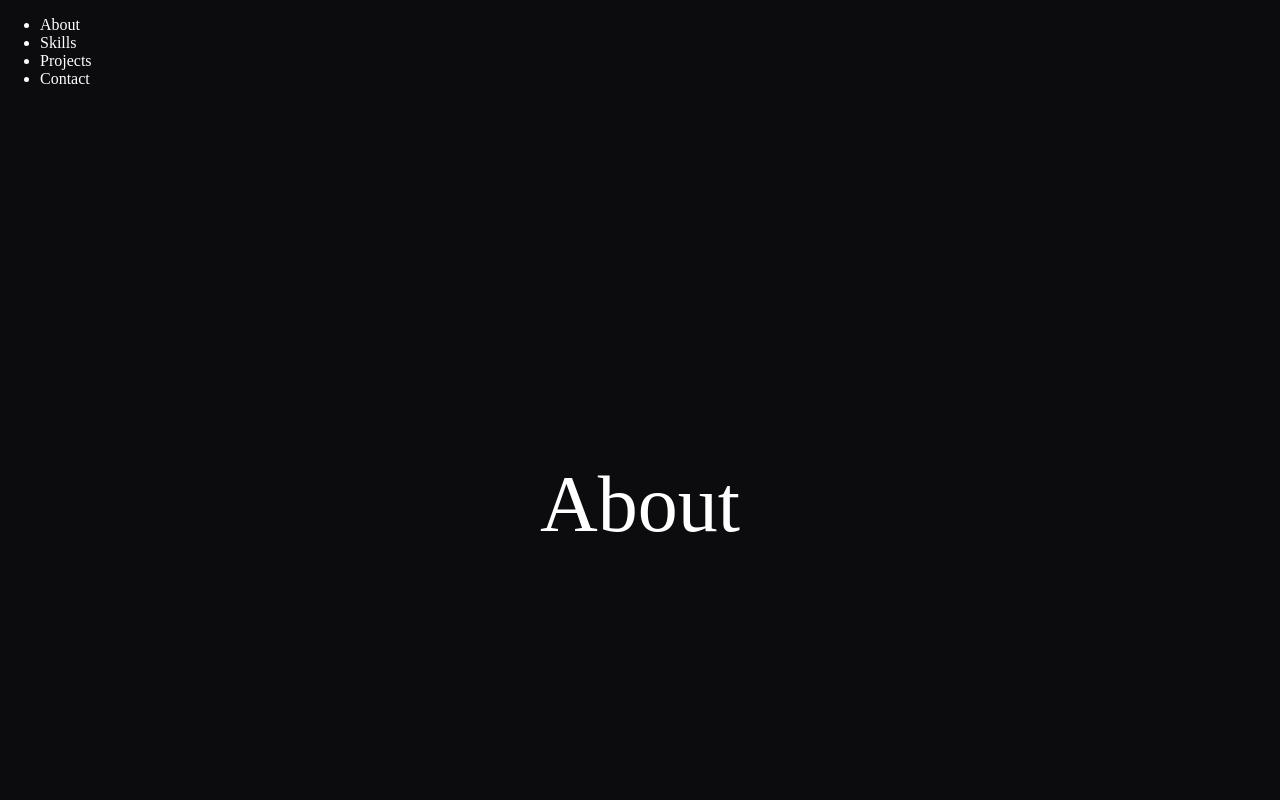
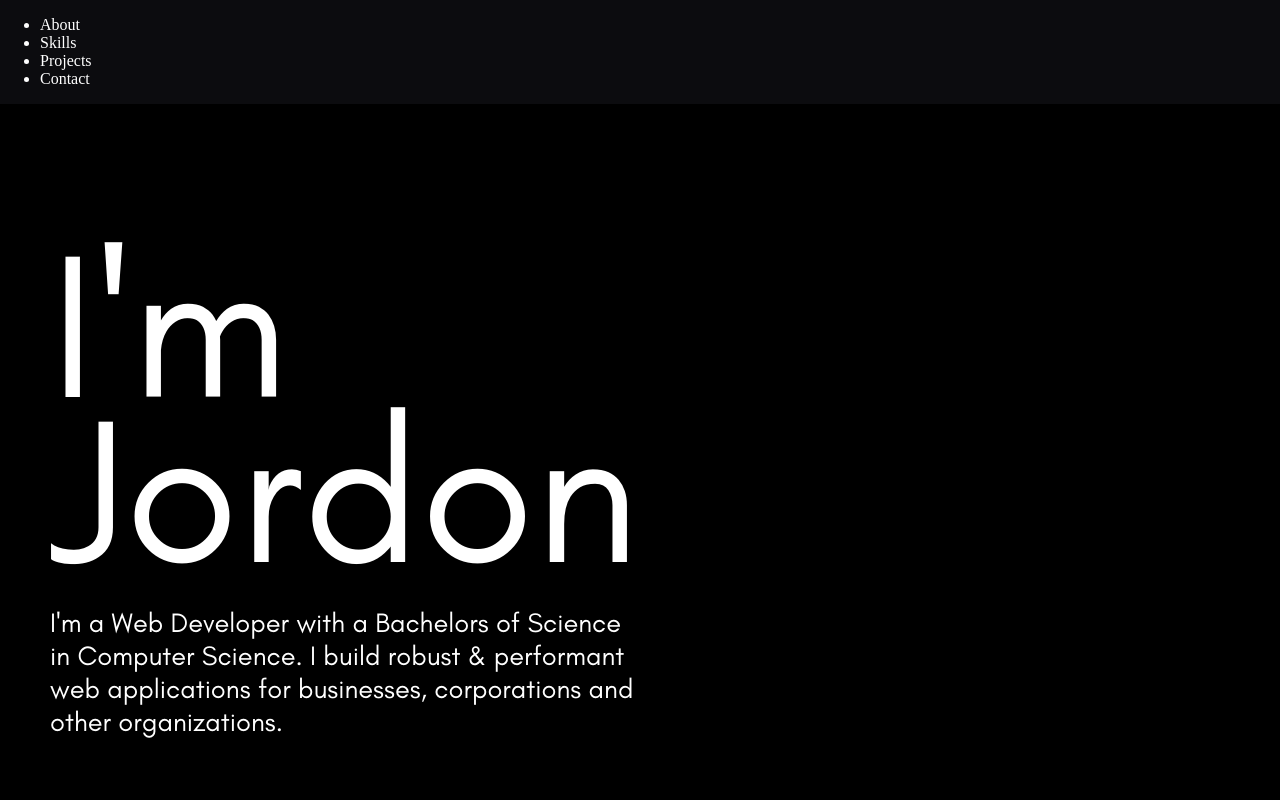
Before and after one commit to JordBant/PortfolioWebsite, a React (Vite) app: page / in a window 1280 px wide. Shown: the top 800 px of the page. Built offline with nearby package versions, Linux system fonts and the light colour scheme.

Commit message:
Building about Page. Building Nav bar that routes to other section on page

```diff
--- a/src/App.tsx
+++ b/src/App.tsx
@@ -2,6 +2,7 @@
 // import reactLogo from './assets/react.svg'
 // import viteLogo from '/vite.svg'
 import { SkillCardCrawler } from './containers/SkillCardCrawler/SkillCrawler'
+import { About } from './pages'
 import './styles/App.scss'
 
 function App() {
@@ -18,11 +19,12 @@ function App() {
           </ul>
         </nav>
       </header>
+      <About/>
+
       <div className='pages'>About</div>
       <div className='pages'>Skills</div>
       <div className='pages'>Projects</div>
       <div className='pages'>Contact</div>
-
       <SkillCardCrawler/>
     </>
       // <div className="about-body-container">
--- a/src/pages/About/About.tsx
+++ b/src/pages/About/About.tsx
@@ -2,16 +2,14 @@ import React from 'react'
 
 // type Props = {};
 
-export const About = (props: Props) => {
+export const About = () => {
   return (
     <div className="about-body-container">
-        <div className="about-body"
-        >
+      <div className="about-body">
         <h1 className="about-salutations"> I'm Jordon </h1>
         <p className="about-body-text">
-                    I am a Frontend Web Developer with a Bachelors of Science in Computer Science.
-                    I have a strong drive for creating robust, beautiful and
-                    performant web applications and websites.
+          I'm a Web Developer with a Bachelors of Science in Computer Science.
+          I build robust & performant web applications for businesses, corporations and other organizations.
         </p>
       </div>
       {/* <a href="https://vitejs.dev" target="_blank">
--- /dev/null
+++ b/src/pages/index.ts
@@ -0,0 +1,2 @@
+export * from './About'
+// export * from './Projects'
```
Lines whose indentation alone changed are shown as unchanged.
